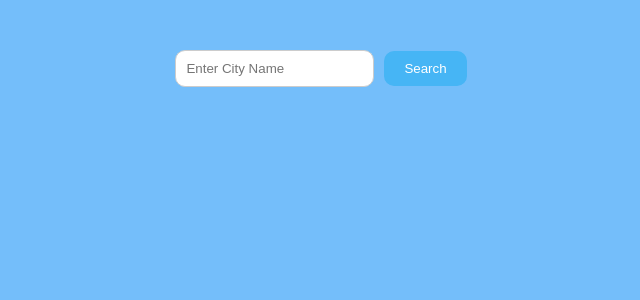
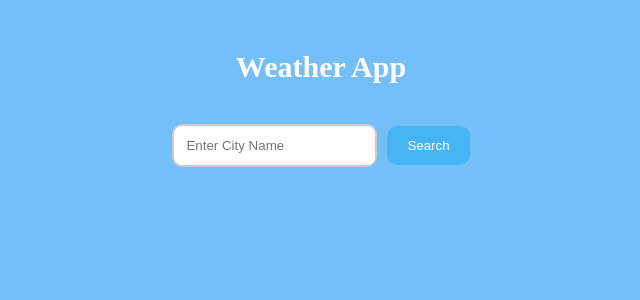
Before and after one commit to tasosantoni/weatherApp, an Angular app: page / in a window 1280 px wide. Shown: the top 300 px of the page, without its empty margins (319-959 px from the left). Built offline with nearby package versions, Linux system fonts and the light colour scheme.

Commit message:
Add page title

```diff
--- a/src/app/app.component.css
+++ b/src/app/app.component.css
@@ -1,36 +1,49 @@
+.weather-app-title{
+    display: flex;
+    justify-content: center;
+    align-items: center;
+    margin-top: 20px;
+    font-size: 30px;
+    color: white;
+    font-weight: bold;
+}
+
 .content{
     position: absolute;
     top: 50%;
     left: 50%;
-    transform: translate(-50%,-50%);
+    transform: translate(-50%, -50%);
     z-index: 1;
     width: 70%;
-    height: 400px;
+    height: 50%;
     display: flex;
     align-items: center;
     justify-content: center;
 }
 
 .row{
+    position: relative;
     flex: 1;
 }
 
 .image-container{
-    position: relative;
+    width: 100%;
+    height: 100%;
 }
 
-.section-image{
-    width: 450px;
-    height: 197px;
+.image-container img{
+    width: 600px;
+    height: 400px;
     object-fit: cover;
+    border: 4px solid #0807077e;
 }
 
 .temperature{
     position: absolute;
     top: 50%;
-    left: 35%;
+    left: 50%;
     transform: translate(-50%, -50%);
-    font-size: 60px;
+    font-size: 70px;
     font-weight: bold;
     color: white;
 }
@@ -41,31 +54,32 @@
     justify-content: center;
     align-items: center;
     text-align: center;
+    width: 100%;
+    height: 100%;
 }
 
 .info-box{
     text-align: center;
-}
-
-p{
-    font-size: 20px;
+    font-size: 21px;
+    color: white;
+    font-weight: bold;
 }
 
 .search-container{
     display: flex;
     justify-content: center;
     align-items: center;
-    margin-top: 50px;
+    margin-top: 10px;
 }
 
 .search-input{
-    padding: 10px;
-    border: 1px solid #ccc;
+    padding: 12px;
+    border: 2px solid #cccaca;
     border-radius: 10px;
 }
 
 .search-button{
-    padding: 10px 20px;
+    padding: 12px 20px;
     background-color: rgb(70, 181, 245);
     color: white;
     border: none;
--- a/src/app/app.component.html
+++ b/src/app/app.component.html
@@ -1,15 +1,21 @@
+<div class="weather-app-title">
+  <p>Weather App</p>
+</div>
+
 <div class="search-container" [formGroup]="searchForm">
-  <input type="text" class="search-input" placeholder="Enter City Name" formControlName="city">
+  <input type="text" (keyup.enter)="searchWeather()" class="search-input" placeholder="Enter City Name" formControlName="city" autocomplete="disabled">
   <button class="search-button" (click)="searchWeather()">Search</button>
 </div>
 
 <div class="content" *ngIf="weather">
   <div class="row">
     <div class="image-container">
-      <img src="../assets/fair-weather.jpg" alt="Weather image">
+      <img src="../assets/cold.jpg" alt="Cold weather image" *ngIf="weather.current.temp_c < 10">
+      <img src="../assets/hot.jpg" alt="Hot weather image" *ngIf="weather.current.temp_c > 30">
+      <img src="../assets/fair.jpg" alt="Fair weather image" *ngIf="weather.current.temp_c >= 10 && weather.current.temp_c <= 30">
     </div>
     <div class="temperature">
-      {{weather.current.temp_c}}°C
+      {{weather.current.temp_c | number:'1.0-0'}}°C
     </div>
   </div>
 
@@ -19,7 +25,7 @@
         <p>Weather: {{weather.current.condition.text}}</p>
       </div>
       <div class="info-box">
-        <p>Apparent temperature: {{weather.current.feelslike_c}}°C</p>
+        <p>Apparent temperature: {{weather.current.feelslike_c | number:'1.0-0'}}°C</p>
       </div>
       <div class="info-box">
         <p>Humidity: {{weather.current.humidity}}%</p>
--- a/src/app/app.module.ts
+++ b/src/app/app.module.ts
@@ -4,6 +4,7 @@ import { BrowserModule } from '@angular/platform-browser';
 import { AppComponent } from './app.component';
 import { FormsModule, ReactiveFormsModule } from '@angular/forms';
 import { provideHttpClient } from '@angular/common/http';
+import { NgOptimizedImage } from '@angular/common';
 
 @NgModule({
   declarations: [
@@ -13,6 +14,7 @@ import { provideHttpClient } from '@angular/common/http';
     BrowserModule,
     ReactiveFormsModule,
     FormsModule,
+    NgOptimizedImage
   ],
   providers: [provideHttpClient()],
   bootstrap: [AppComponent]
```
